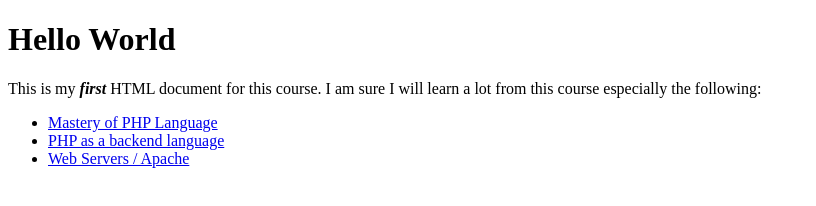
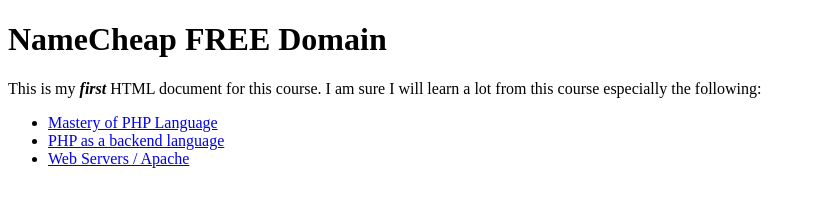
Before and after one commit to NatePUP/NatePUP.github.io, a plain HTML site: page index.html in a window 1280 px wide. Shown: the whole page, without its empty margins (0-816 px from the left). Drawn offline with Linux system fonts and the light colour scheme; a script that the page names is missing.

Commit message:
Update index.html

```diff
--- a/index.html
+++ b/index.html
@@ -3,11 +3,11 @@
   <head>
     <meta charset="UTF-8" />
     <meta name="viewport" content="width=device-width, initial-scale=1.0" />
-    <title>Nathaniel Panares 8a8acb</title>
+    <title>Nathaniel Panares</title>
   </head>
   <body>
     <div class="container">
-      <h1>Hello World</h1>
+      <h1>NameCheap FREE Domain</h1>
       <p>
         This is my
         <span
```
